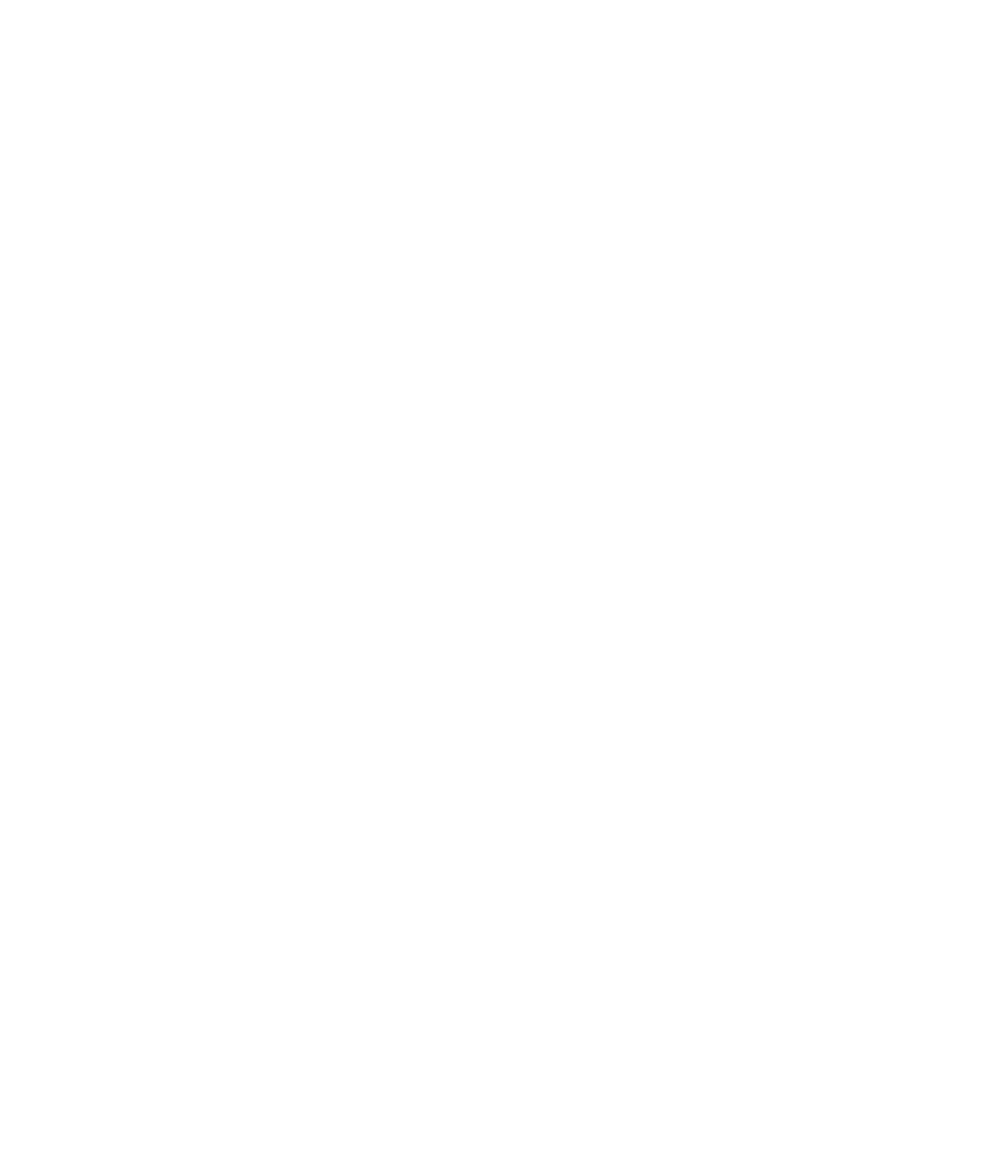
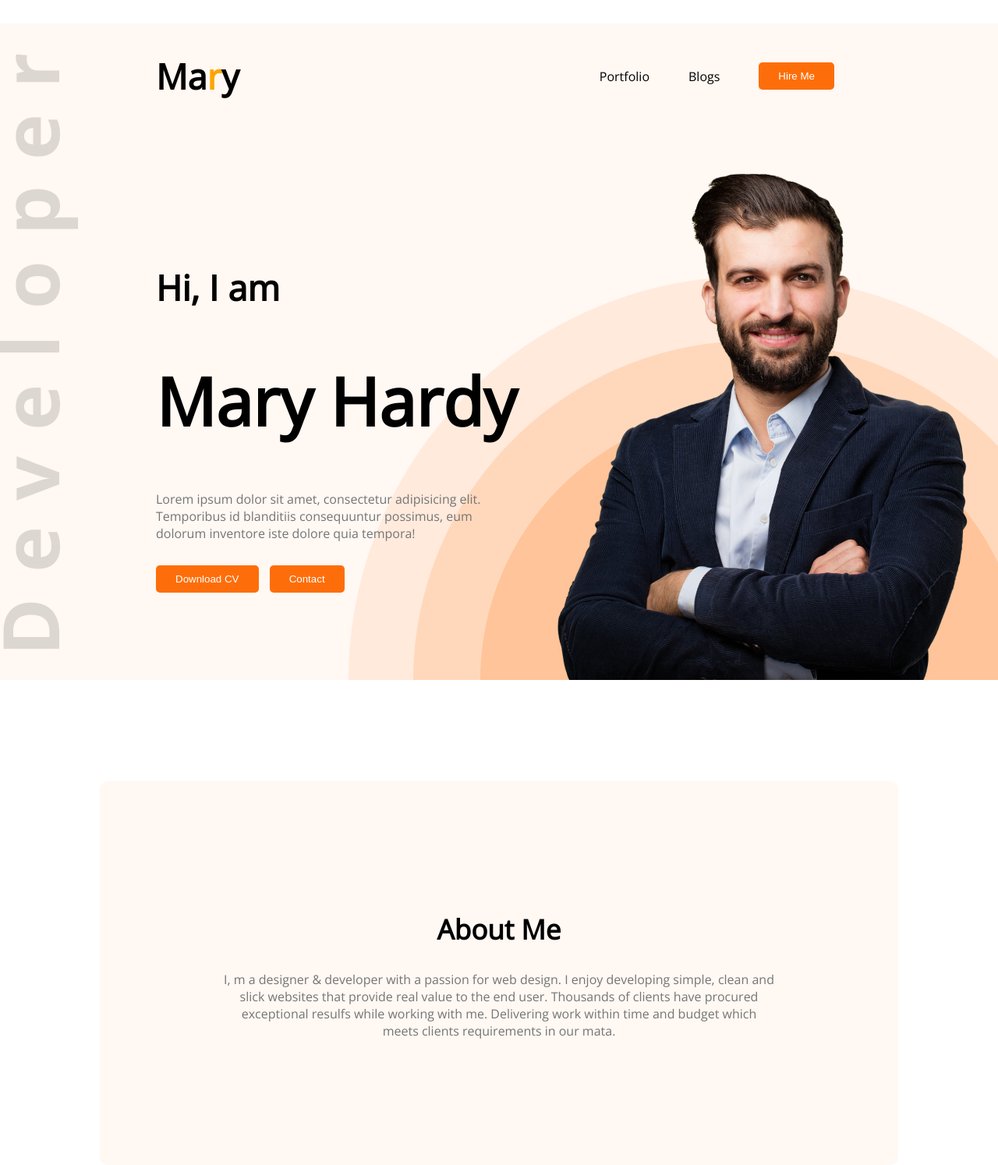
Before and after one commit to rakib-007/developer-portfolio, a plain HTML site: page index.html in a window 1280 px wide. Shown: the whole page at 78% size. Before the commit the page ends 800 px from the top, so only its background shows below. Drawn offline with nearby package versions, Linux system fonts and the light colour scheme.

Commit message:
thirdm commit

```diff
--- a/index.html
+++ b/index.html
@@ -4,10 +4,48 @@
     <meta charset="UTF-8">
     <meta http-equiv="X-UA-Compatible" content="IE=edge">
     <meta name="viewport" content="width=device-width, initial-scale=1.0">
-    <title>Document</title>
+    <title>Developer Portfolio</title>
+    <link rel="preconnect" href="https://fonts.googleapis.com">
+<link rel="preconnect" href="https://fonts.gstatic.com" crossorigin>
+<link href="https://fonts.googleapis.com/css2?family=Open+Sans&display=swap" rel="stylesheet">
     <link rel="stylesheet" href="style.css">
 </head>
 <body>
+    <header class="header">
+        <nav>
+            <h2 class="nav-title">Ma<span class="orange-color">r</span>y</h2>
+            <ul>
+                <li>Portfolio</li>
+                <li>Blogs</li>
+                <li><button class="btn-primary">Hire Me</button></li>
+            </ul>
+        </nav>
+        <div class="banner">
+            <div>
+                <h1 class="banner-sub-title">Hi, I am</h1>
+                <h1 class="banner-title">Mary Hardy</h1>
+                <p class="banner-discription">Lorem ipsum dolor sit amet, consectetur adipisicing elit. Temporibus id blanditiis consequuntur possimus, eum dolorum inventore iste dolore quia tempora!</p>
+                <button class="btn-primary">Download CV</button>
+                <button class="btn-primary">Contact</button>
 
+            </div>
+            <img src="images/hardy.png" alt="">
+
+        </div>
+    </header>
+    <main>
+        <section class="about">
+            <h3 class="section-title">
+                About Me
+            </h3>
+            <p class="section-discripsion">
+                I, m a designer & developer with a passion for web design. I enjoy developing simple, clean and slick websites that provide real value to the end user. Thousands of clients have procured exceptional resulfs while working with me. Delivering work within time and budget which meets clients requirements in our mata.
+            </p>
+
+        </section>
+    </main>
+    <footer>
+
+    </footer>
 </body>
 </html>
--- a/style.css
+++ b/style.css
@@ -0,0 +1,82 @@
+body{
+    margin: 0;
+    padding: 0;
+    font-family: 'Open Sans', sans-serif;
+}
+.orange-color{
+    color: orange;
+}
+.header{
+    background: #FFF8F3;
+    background-image: url(./images/header_bg.png) , url(./images/developer.png);
+    background-repeat: no-repeat;
+    background-position: bottom right , left;
+}
+/* Header navigation */
+.nav-title{
+    font-weight: 800;
+    font-size: 45px;
+}
+nav{
+    display: flex;
+    justify-content: space-between;
+    margin: 30px 200px;
+}
+nav ul{
+    display: flex;
+    align-items: center;
+}
+nav li{
+    list-style: none;
+    margin-left: 50px;
+}
+.btn-primary{
+    padding: 10px 25px;
+    margin-right: 10px;
+    background: #FD6E0A;
+    border: none;
+    border-radius: 5px;
+    text-decoration: none;
+    color: white;
+}
+/* banner styles */
+.banner{
+    display: flex;
+    align-items: center;
+    margin: 0px 30px 0px 200px;
+}
+.banner-sub-title{
+    font-weight: 600;
+    font-size: 45px;
+}
+.banner-title{
+    font-weight: 700;
+    font-size: 85px;
+}
+.banner-discription{
+    color: #757575;
+    margin-bottom: 30px;
+}
+
+/* main area  */
+main{
+    max-width: 80%;
+    margin: 0PX auto;
+}
+.about{
+    background: #FFF8F3;
+    border-radius: 10px;
+    text-align: center;
+    margin-top: 130px;
+    padding: 131px 157px;
+}
+.section-title{
+    font-weight: 700;
+    font-size: 35px;
+    margin-bottom: 30px;
+}
+.section-discripsion{
+    color: #757575;
+    font-size: 18;
+    margin-bottom: 30px;
+}
```
